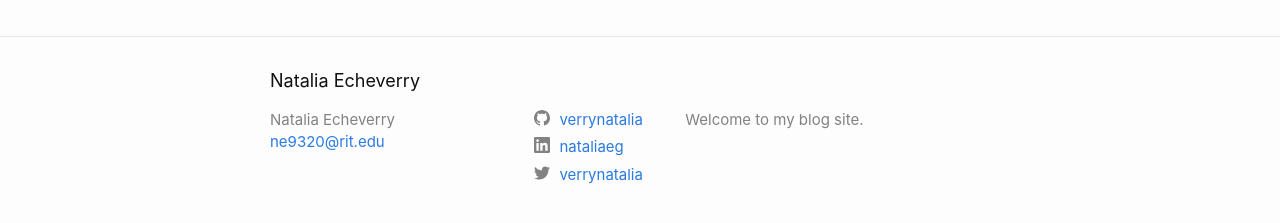
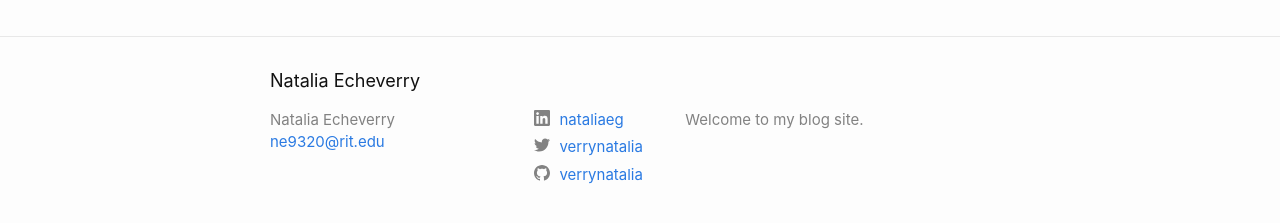
Before and after one commit to verrynatalia/verrynatalia, a Jekyll site: the page built from index.markdown, in a window 1280 px wide. Shown: the part 654-877 px from the top of the page. Built offline with Jekyll 4.4.1, drawn with Linux system fonts in a browser that asks for light colours.

Commit message:
change social media order

```diff
--- a/_includes/social.html
+++ b/_includes/social.html
@@ -1,13 +1,13 @@
 <ul class="social-media-list">
+  {%- if site.linkedin_username -%}<li><a href="https://www.linkedin.com/in/{{ site.linkedin_username| cgi_escape | escape }}"><svg class="svg-icon"><use xlink:href="{{ '/assets/minima-social-icons.svg#linkedin' | relative_url }}"></use></svg> <span class="username">{{ site.linkedin_username| escape }}</span></a></li>{%- endif -%}
+  {%- if site.twitter_username -%}<li><a href="https://www.twitter.com/{{ site.twitter_username| cgi_escape | escape }}"><svg class="svg-icon"><use xlink:href="{{ '/assets/minima-social-icons.svg#twitter' | relative_url }}"></use></svg> <span class="username">{{ site.twitter_username| escape }}</span></a></li>{%- endif -%}
+  {%- if site.github_username -%}<li><a href="https://github.com/{{ site.github_username| cgi_escape | escape }}"><svg class="svg-icon"><use xlink:href="{{ '/assets/minima-social-icons.svg#github' | relative_url }}"></use></svg> <span class="username">{{ site.github_username| escape }}</span></a></li>{%- endif -%}
   {%- if site.dribbble_username -%}<li><a href="https://dribbble.com/{{ site.dribbble_username| cgi_escape | escape }}"><svg class="svg-icon"><use xlink:href="{{ '/assets/minima-social-icons.svg#dribbble' | relative_url }}"></use></svg> <span class="username">{{ site.dribbble_username| escape }}</span></a></li>{%- endif -%}
   {%- if site.facebook_username -%}<li><a href="https://www.facebook.com/{{ site.facebook_username| cgi_escape | escape }}"><svg class="svg-icon"><use xlink:href="{{ '/assets/minima-social-icons.svg#facebook' | relative_url }}"></use></svg> <span class="username">{{ site.facebook_username| escape }}</span></a></li>{%- endif -%}
   {%- if site.flickr_username -%}<li><a href="https://www.flickr.com/photos/{{ site.flickr_username| cgi_escape | escape }}"><svg class="svg-icon"><use xlink:href="{{ '/assets/minima-social-icons.svg#flickr' | relative_url }}"></use></svg> <span class="username">{{ site.flickr_username| escape }}</span></a></li>{%- endif -%}
-  {%- if site.github_username -%}<li><a href="https://github.com/{{ site.github_username| cgi_escape | escape }}"><svg class="svg-icon"><use xlink:href="{{ '/assets/minima-social-icons.svg#github' | relative_url }}"></use></svg> <span class="username">{{ site.github_username| escape }}</span></a></li>{%- endif -%}
   {%- if site.instagram_username -%}<li><a href="https://instagram.com/{{ site.instagram_username| cgi_escape | escape }}"><svg class="svg-icon"><use xlink:href="{{ '/assets/minima-social-icons.svg#instagram' | relative_url }}"></use></svg> <span class="username">{{ site.instagram_username| escape }}</span></a></li>{%- endif -%}
-  {%- if site.linkedin_username -%}<li><a href="https://www.linkedin.com/in/{{ site.linkedin_username| cgi_escape | escape }}"><svg class="svg-icon"><use xlink:href="{{ '/assets/minima-social-icons.svg#linkedin' | relative_url }}"></use></svg> <span class="username">{{ site.linkedin_username| escape }}</span></a></li>{%- endif -%}
   {%- if site.pinterest_username -%}<li><a href="https://www.pinterest.com/{{ site.pinterest_username| cgi_escape | escape }}"><svg class="svg-icon"><use xlink:href="{{ '/assets/minima-social-icons.svg#pinterest' | relative_url }}"></use></svg> <span class="username">{{ site.pinterest_username| escape }}</span></a></li>{%- endif -%}
   {%- for mst in site.mastodon -%}{%- if mst.username and mst.instance -%}<li><a href="https://{{ mst.instance| cgi_escape | escape}}/@{{mst.username}}"><svg class="svg-icon"><use xlink:href="{{ '/assets/minima-social-icons.svg#mastodon' | relative_url }}"></use></svg> <span class="username">{{ mst.username|escape }}</span></a></li>{%- endif -%}{%- endfor -%}
-  {%- if site.twitter_username -%}<li><a href="https://www.twitter.com/{{ site.twitter_username| cgi_escape | escape }}"><svg class="svg-icon"><use xlink:href="{{ '/assets/minima-social-icons.svg#twitter' | relative_url }}"></use></svg> <span class="username">{{ site.twitter_username| escape }}</span></a></li>{%- endif -%}
   {%- if site.youtube_username -%}<li><a href="https://youtube.com/{{ site.youtube_username| cgi_escape | escape }}"><svg class="svg-icon"><use xlink:href="{{ '/assets/minima-social-icons.svg#youtube' | relative_url }}"></use></svg> <span class="username">{{ site.youtube_username| escape }}</span></a></li>{%- endif -%}
   {%- if site.googleplus_username -%}<li><a href="https://plus.google.com/{{ site.googleplus_username| escape }}"><svg class="svg-icon"><use xlink:href="{{ '/assets/minima-social-icons.svg#googleplus' | relative_url }}"></use></svg> <span class="username">{{ site.googleplus_username| escape }}</span></a></li>{%- endif -%}
   {%- if site.rss -%}<li><a href="{{ 'feed.xml' | relative_url }}"><svg class="svg-icon"><use xlink:href="{{ '/assets/minima-social-icons.svg#rss' | relative_url }}"></use></svg> <span>{{ site.rss | escape }}</span></a></li>{%- endif -%}
```
Also changed, not shown: _config.yml (+14 -0 lines).
